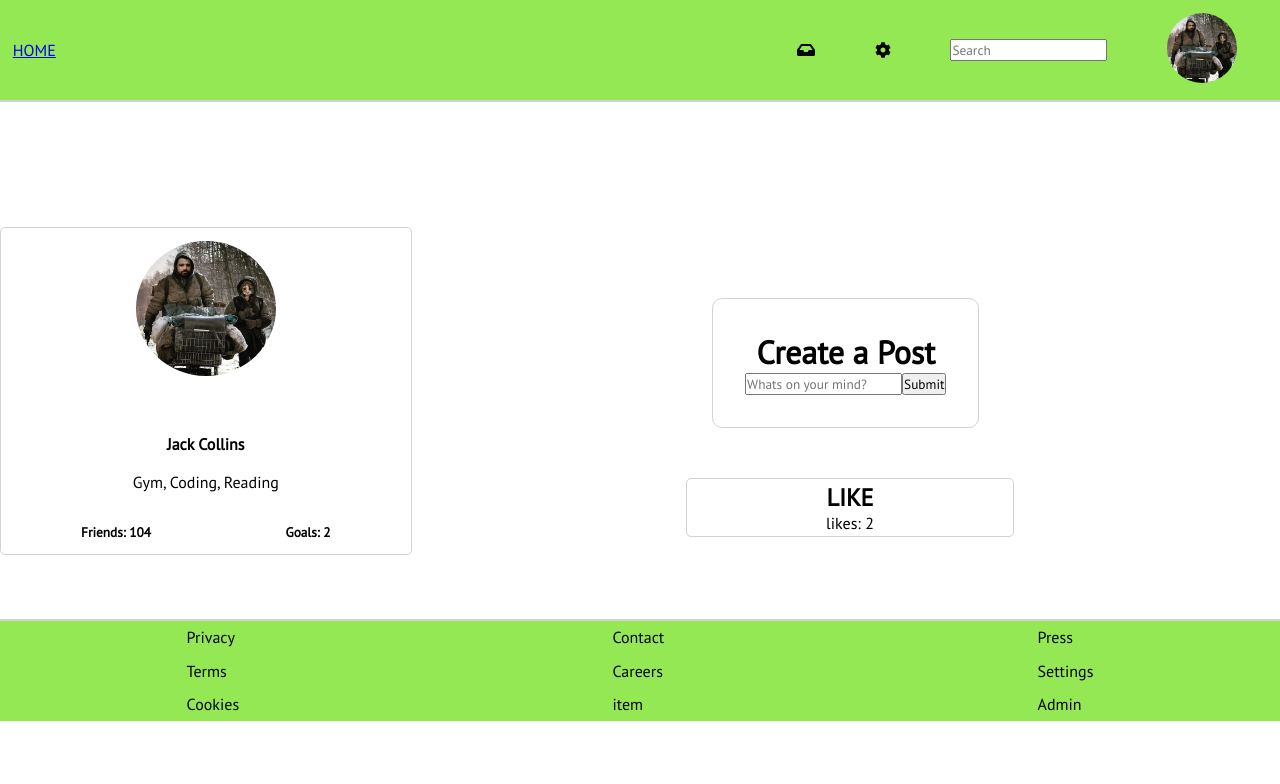
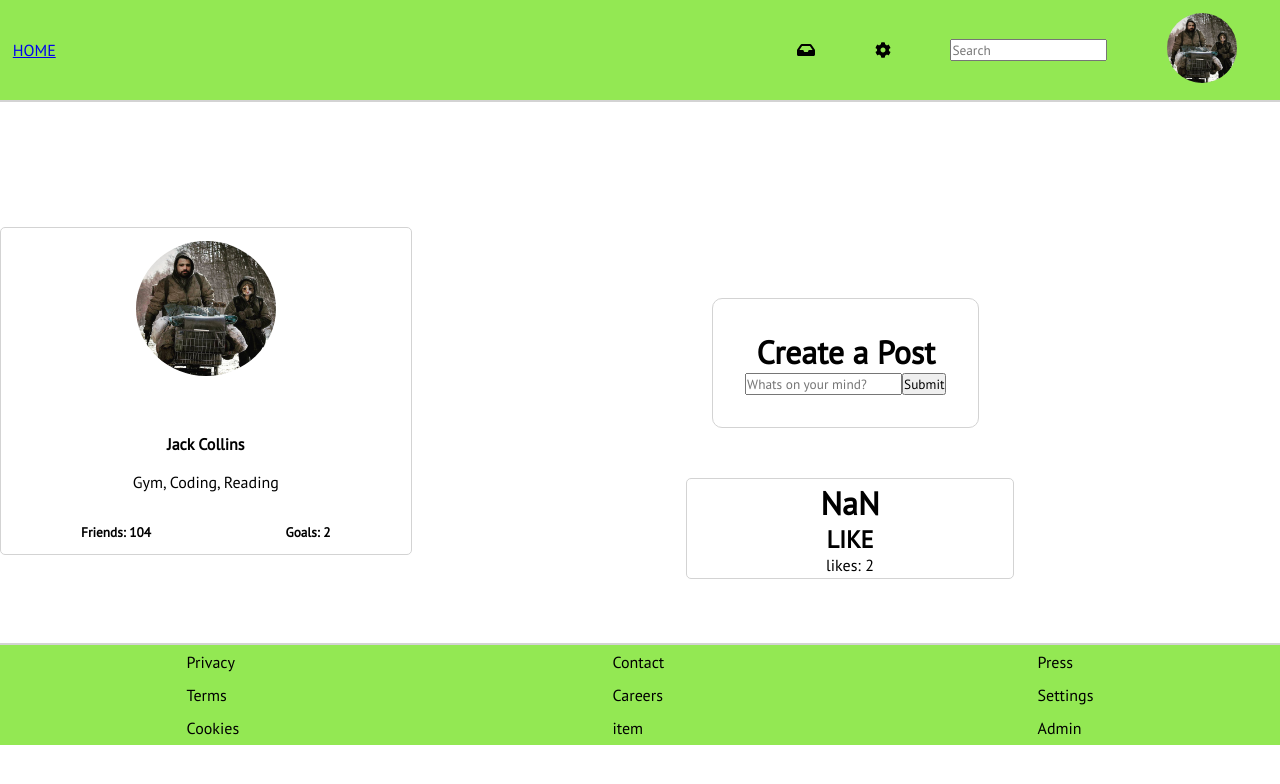
Before and after one commit to jackpaulcollins/goalBuddy, a React app: page / in a window 1280 px wide. Shown: the top 784 px of the page. Built offline with nearby package versions, Linux system fonts and the light colour scheme.

Commit message:
forgot to save before last commit

```diff
--- a/src/components/LiveFeed.jsx
+++ b/src/components/LiveFeed.jsx
@@ -9,7 +9,7 @@ function LiveFeed(props){
 
   return(
     <div className="liveFeed">
-      <Post content={props.userPosts} likes={props.likes}/>
+      <Post content={-props.userPosts} likes={props.likes}/>
     </div>
   )
 };
```
